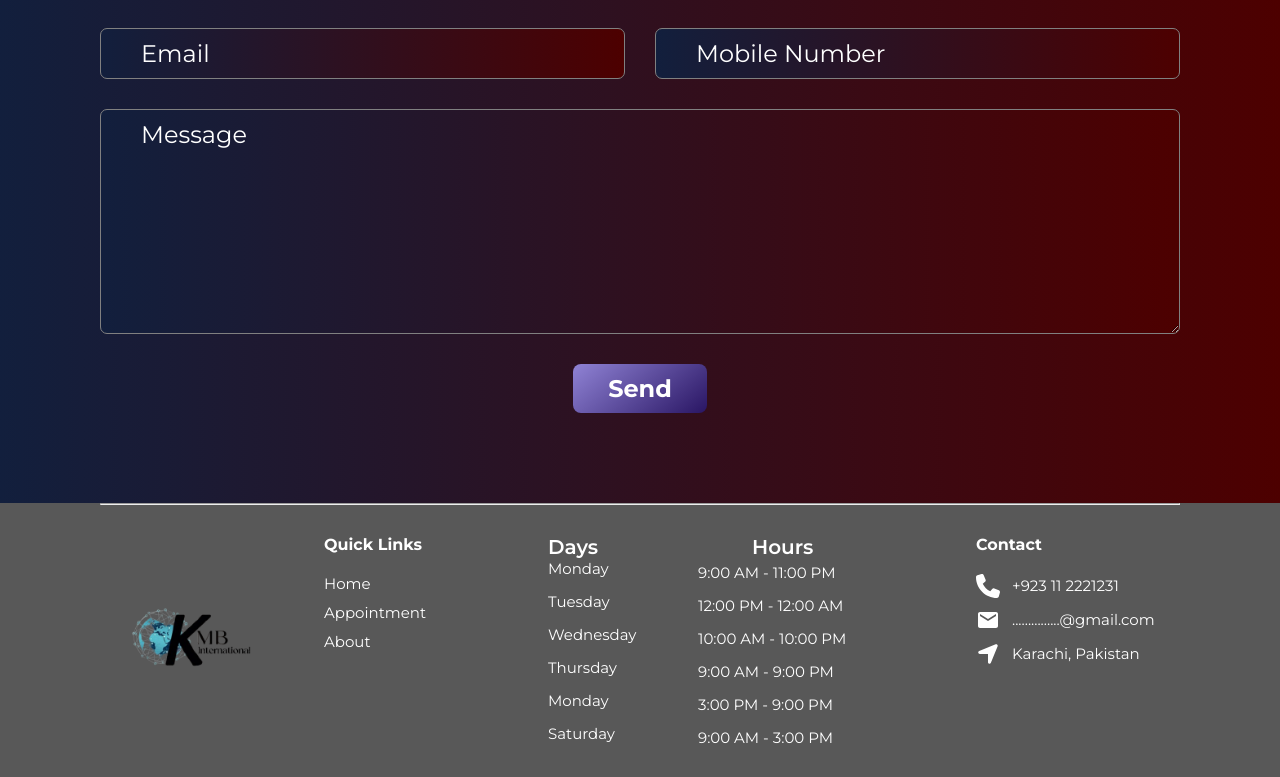
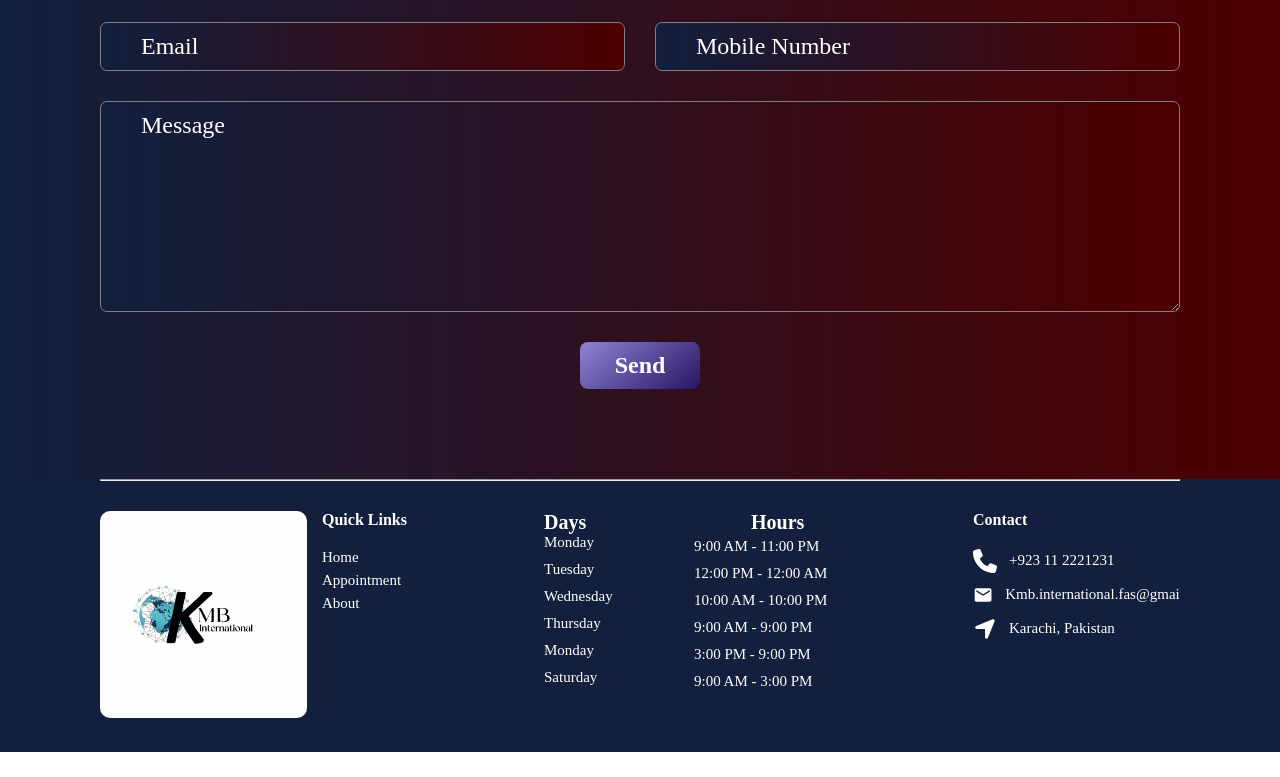
Before and after one commit to GMMemon875/KMB, a React (Vite) app: page / in a window 1280 px wide. Shown: the part 2353-3130 px from the top of the page. After the commit the page ends 3105 px from the top, so only its background shows below. Built offline with nearby package versions, Linux system fonts and the light colour scheme; no server answers.

Commit message:
change the font and some changes

```diff
--- a/src/App.css
+++ b/src/App.css
@@ -1,10 +1,9 @@
-@import url("https://fonts.googleapis.com/css2?family=Montserrat:ital,wght@0,100..900;1,100..900&display=swap");
+/* @import url("https://fonts.googleapis.com/css2?family=Montserrat:ital,wght@0,100..900;1,100..900&display=swap"); */
 * {
   margin: 0;
   padding: 0;
   box-sizing: border-box;
   overflow-x: hidden;
-  font-family: "Montserrat", sans-serif;
 }
 
 .btn {
@@ -60,9 +59,3 @@ input[type="time"]:before {
   color: #444;
   margin-right: 0.5em;
 }
-.logo-img {
-  width: 150px;
-}
-footer .logo-img {
-  width: 100%;
-}
--- a/src/componants/Footer.jsx
+++ b/src/componants/Footer.jsx
@@ -44,7 +44,7 @@ const Footer = () => {
         <hr />
         <div className="content">
           <div>
-            <img src="/logo.png" alt="logo" className="logo-img" />
+            <img src="/logooo.jpg" alt="logo" className="logo-img" />
           </div>
           <div>
             <h4>Quick Links</h4>
@@ -68,7 +68,7 @@ const Footer = () => {
               ))}
             </ul>
           </div>
-          <div>
+          <div className="contact">
             <h4>Contact</h4>
             <div>
               <FaPhone />
@@ -76,7 +76,7 @@ const Footer = () => {
             </div>
             <div>
               <MdEmail />
-              <span>...............@gmail.com</span>
+              <span>Kmb.international.fas@gmail.com</span>
             </div>
             <div>
               <FaLocationArrow />
--- a/src/componants/Style/Biography.css
+++ b/src/componants/Style/Biography.css
@@ -1,11 +1,3 @@
-@import url("https://fonts.googleapis.com/css2?family=Montserrat:ital,wght@0,100..900;1,100..900&display=swap");
-* {
-  margin: 0;
-  padding: 0;
-  box-sizing: border-box;
-  overflow-x: hidden;
-  font-family: "Montserrat", sans-serif;
-}
 .biography {
   display: flex;
   gap: 50px;
--- a/src/componants/Style/CarPage.css
+++ b/src/componants/Style/CarPage.css
@@ -1,10 +1,11 @@
-@import url("https://fonts.googleapis.com/css2?family=Montserrat:ital,wght@0,100..900;1,100..900&display=swap");
 * {
   margin: 0;
   padding: 0;
   box-sizing: border-box;
-
-  font-family: "Montserrat", sans-serif;
+  font-family: "Playfair Display", serif;
+  font-optical-sizing: auto;
+  font-weight: weight;
+  font-style: normal;
 }
 
 /* Page Container */
@@ -35,6 +36,10 @@
   font-size: 32px;
   color: #333;
   margin-top: 10%;
+  font-family: "Playfair Display", serif;
+  font-optical-sizing: auto;
+  font-weight: weight;
+  font-style: normal;
 }
 
 .title-section p {
--- a/src/componants/Style/Department.css
+++ b/src/componants/Style/Department.css
@@ -1,10 +1,8 @@
-@import url("https://fonts.googleapis.com/css2?family=Montserrat:ital,wght@0,100..900;1,100..900&display=swap");
 * {
   margin: 0;
   padding: 0;
   box-sizing: border-box;
   overflow-x: hidden;
-  font-family: "Montserrat", sans-serif;
 }
 
 .departments {
--- a/src/componants/Style/Footer.css
+++ b/src/componants/Style/Footer.css
@@ -4,19 +4,23 @@
   padding: 0;
   box-sizing: border-box;
   overflow-x: hidden;
-  font-family: "Montserrat", sans-serif;
+  font-family: "Playfair Display", serif;
+  font-optical-sizing: auto;
+  font-weight: weight;
+  font-style: normal;
 }
 footer {
   padding-bottom: 30px !important;
-  background: #585858;
+  background: #121f3d;
   color: white;
 }
+
 footer hr {
   margin-bottom: 30px;
 }
 footer .content {
   display: flex;
-  gap: 20px;
+  gap: 15px;
 }
 footer .content div {
   flex: 1;
@@ -31,12 +35,19 @@ footer .content div h4 {
 footer .content div ul {
   display: flex;
   flex-direction: column;
-  gap: 10px;
+  gap: 6px;
 }
 footer .content div ul a {
   color: white;
   text-decoration: none;
 }
+.logo-img {
+  border-radius: 10px 10px 10px 10px;
+}
+footer .logo-img {
+  width: 100%;
+}
+
 footer .content div ul a:hover {
   color: #8570ed;
   transition: 0.3s;
--- a/src/componants/Style/Hero.css
+++ b/src/componants/Style/Hero.css
@@ -4,7 +4,6 @@
   padding: 0;
   box-sizing: border-box;
   overflow-x: hidden;
-  font-family: "Montserrat", sans-serif;
 }
 .container {
   padding: 0 100px;
@@ -30,6 +29,10 @@ a {
 h1 {
   font-size: 5px;
   font-weight: 900;
+  font-family: "Playfair Display", serif;
+  font-optical-sizing: auto;
+  font-weight: weight;
+  font-style: normal;
   color: white;
 }
 
@@ -153,6 +156,10 @@ h1 {
 .hero .banner p {
   max-width: 550px;
   color: white;
+  font-family: "Playfair Display", serif;
+  font-optical-sizing: auto;
+  font-weight: weight;
+  font-style: normal;
 }
 .hero .banner h1 {
   letter-spacing: 2px;
--- a/src/componants/Style/Message.css
+++ b/src/componants/Style/Message.css
@@ -1,10 +1,8 @@
-@import url("https://fonts.googleapis.com/css2?family=Montserrat:ital,wght@0,100..900;1,100..900&display=swap");
 * {
   margin: 0;
   padding: 0;
   box-sizing: border-box;
   overflow-x: hidden;
-  font-family: "Montserrat", sans-serif;
 }
 .message-form {
   background: linear-gradient(90deg, #121f3d, #4d0000); /* Deep Blue to Red */
--- a/src/componants/Style/Navebar.css
+++ b/src/componants/Style/Navebar.css
@@ -1,10 +1,8 @@
-@import url("https://fonts.googleapis.com/css2?family=Montserrat:ital,wght@0,100..900;1,100..900&display=swap");
 * {
   margin: 0;
   padding: 0;
   box-sizing: border-box;
   overflow-x: hidden;
-  font-family: "Montserrat", sans-serif;
 }
 
 nav {
```
Also changed, not shown: public/logo.png (deleted).
